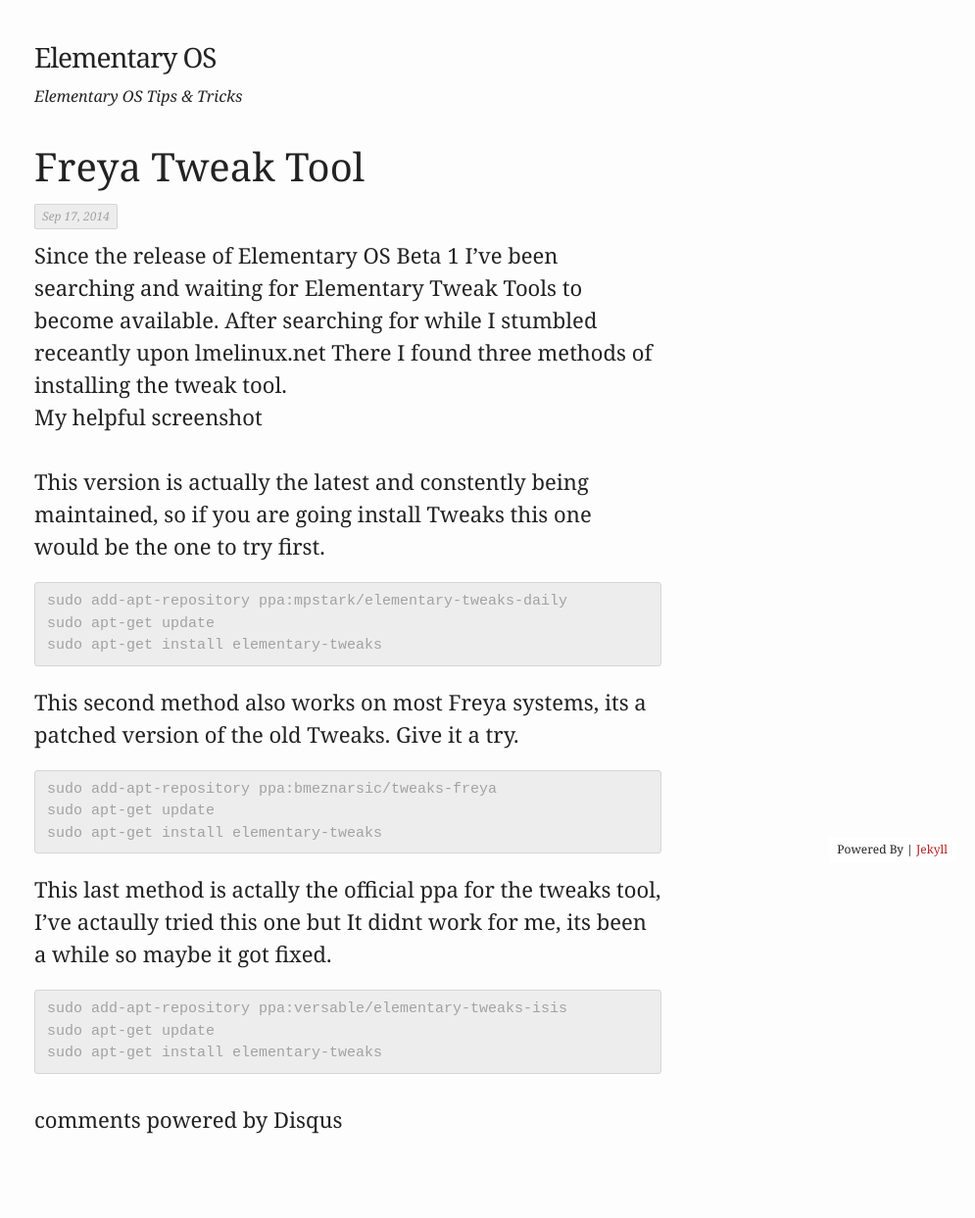
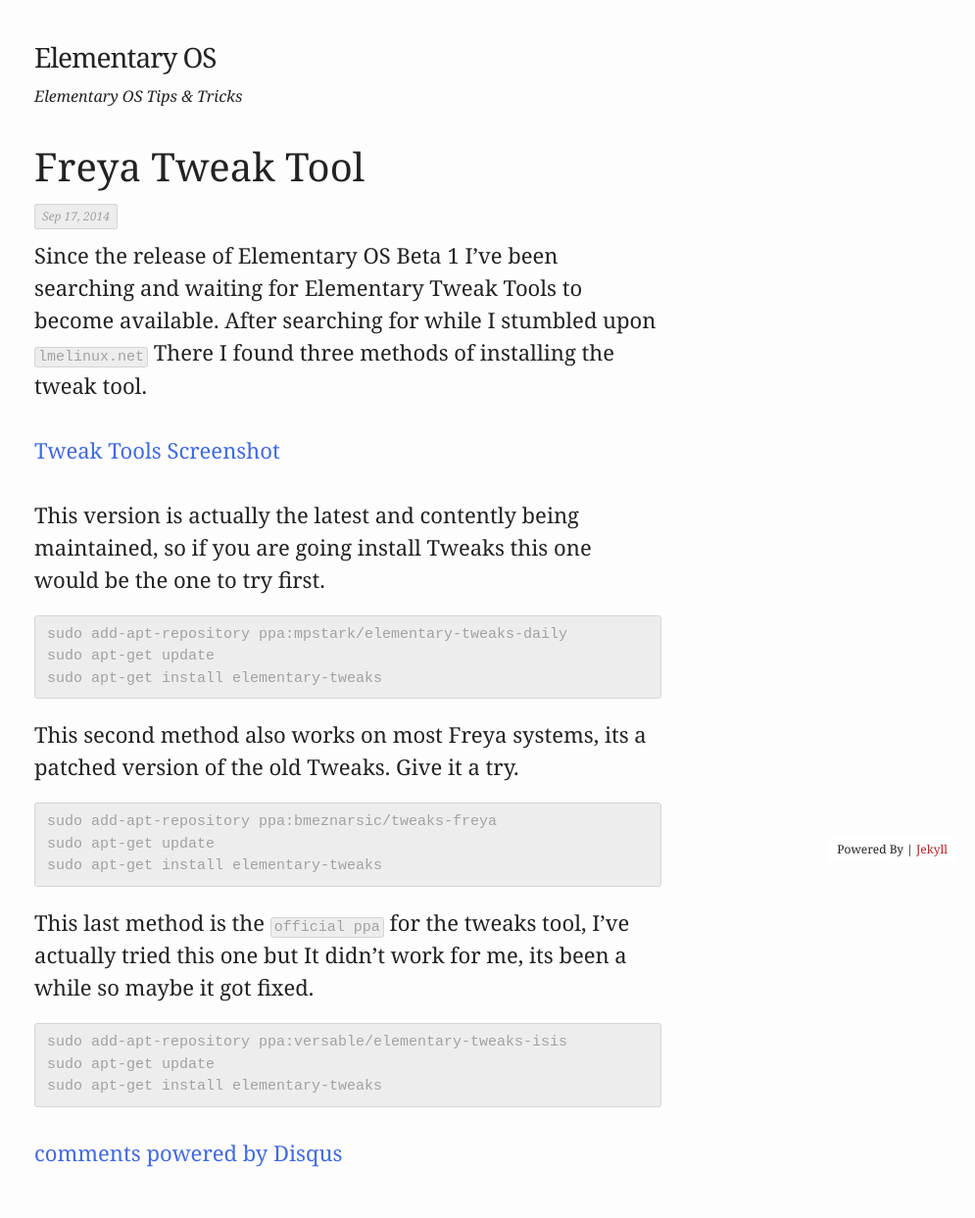
Before and after one commit to timbog80/timbog80.github.io, a Jekyll site: the page built from _posts/2014-09-17-welcome-to-jekyll.markdown, in a window 1280 px wide. Shown: the whole page at 98% size, without its empty margins (285-1280 px from the left). Built offline with Jekyll 4.4.1, drawn with Linux system fonts in a browser that asks for light colours; nearby versions of some CDN libraries; comment, search, counter and statistics services are not loaded; before the commit the page ends 1209 px from its top, so only the background shows below that.

Commit message:
1st Official

```diff
--- a/_posts/2014-09-17-welcome-to-jekyll.markdown
+++ b/_posts/2014-09-17-welcome-to-jekyll.markdown
@@ -5,13 +5,15 @@
 categories: jekyll update
 ---
 
-Since the release of Elementary OS Beta 1 I've been searching and waiting for Elementary Tweak Tools to become available. After searching for while I stumbled receantly upon [lmelinux.net](http://lmelinux.net/2014/08/11/get-elementary-tweaks-working-freya-beta-1/) There I found three methods of installing the tweak tool.
-
-[My helpful screenshot]({{ site.url }}/assets/tweaks-post.png)
+Since the release of Elementary OS Beta 1 I've been searching and waiting for Elementary Tweak Tools to become available. After searching for while I stumbled upon `lmelinux.net` There I found three methods of installing the tweak tool.
 
 <br>
 
-This version is actually the latest and constently being maintained, so if you are going install Tweaks this one would be the one to try first.
+[Tweak Tools Screenshot]({{ site.url }}/assets/tweaks-post.png)
+
+<br>
+
+This version is actually the latest and contently being maintained, so if you are going install Tweaks this one would be the one to try first.
 
 {% highlight html %}
 sudo add-apt-repository ppa:mpstark/elementary-tweaks-daily
@@ -27,7 +29,7 @@
 sudo apt-get install elementary-tweaks
 {% endhighlight %}
 
-This last method is actally the official ppa for the tweaks tool, I've actaully tried this one but It didnt work for me, its been a while so maybe it got fixed.
+This last method is the `official ppa` for the tweaks tool, I've actually tried this one but It didn't work for me, its been a while so maybe it got fixed.
 
 {% highlight html %}
 sudo add-apt-repository ppa:versable/elementary-tweaks-isis
--- a/_sass/_base.scss
+++ b/_sass/_base.scss
@@ -72,11 +72,11 @@
  * Links
  */
 a {
-  color: $text-color;
+  color: $brand-color;
   text-decoration: none;
 
   &:hover {
-    text-decoration: underline;
+    color: $brand-color-dark;
   }
 }
 
--- a/css/main.scss
+++ b/css/main.scss
@@ -11,7 +11,8 @@
 
 $text-color:       #222222;
 $background-color: #fdfdfd;
-$brand-color:      #2a7ae2;
+$brand-color:      #4169E1;
+$brand-color-dark:  darken($brand-color, 10%);
 
 $grey-color:       #d5d5d5;
 $grey-color-light: #ededed;
```
Also changed, not shown: _assents/tweaks-post.png (deleted), assets/tweaks-post.png (added), 5 other files.
